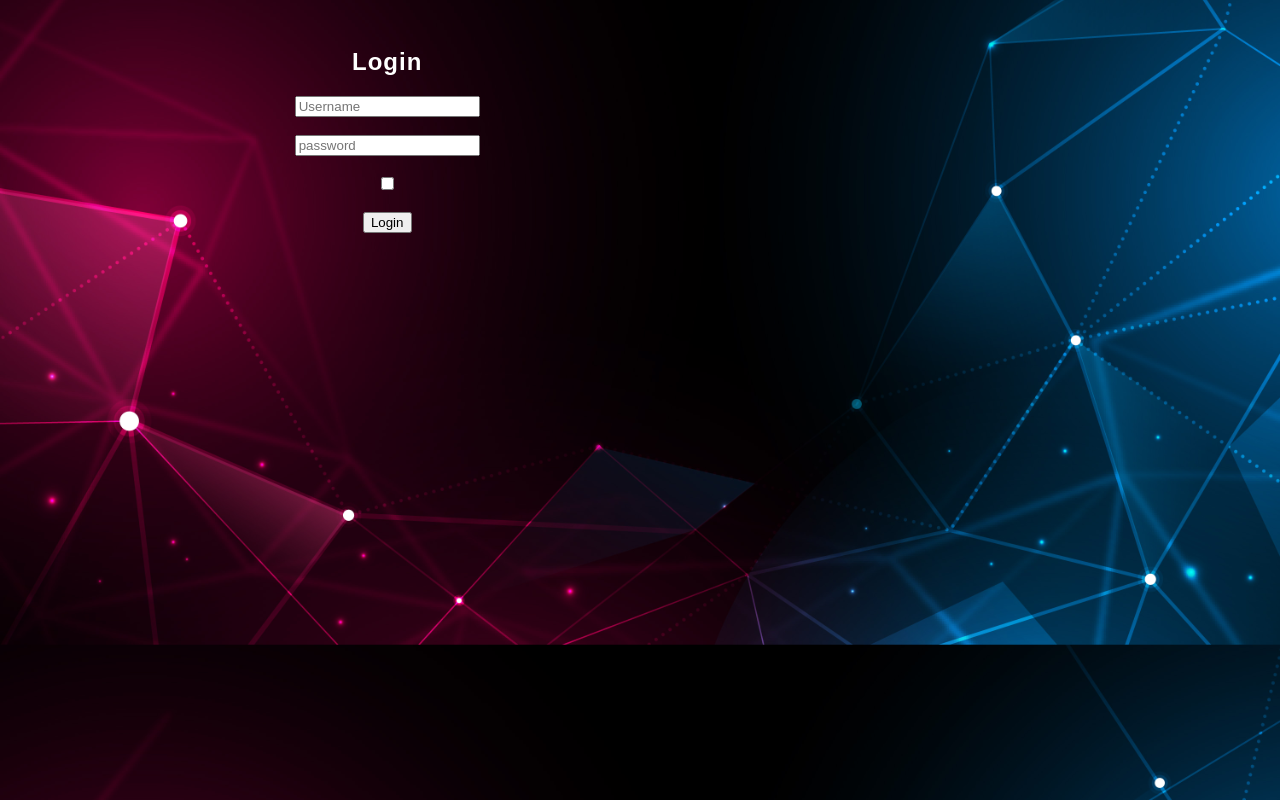
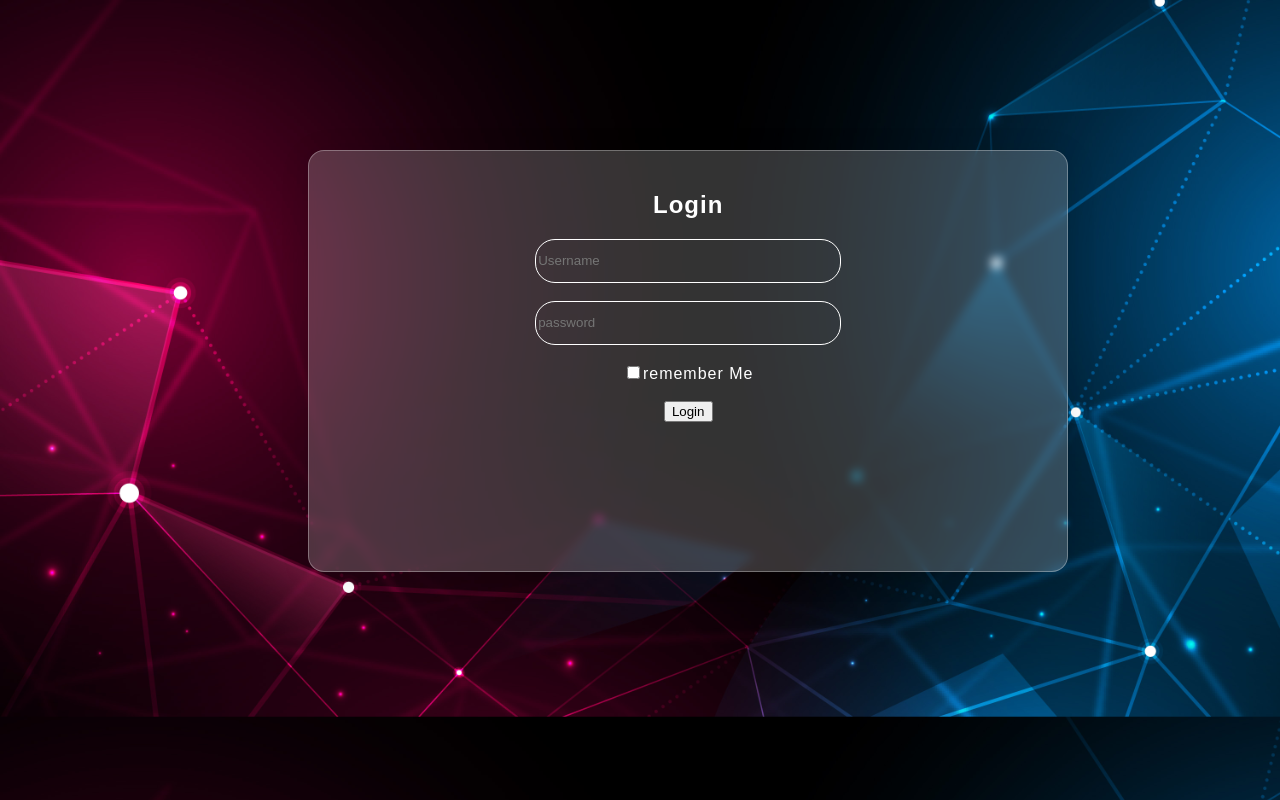
Before and after one commit to realamiit/Login-Page, a plain HTML site: page index.html in a window 1280 px wide. Drawn offline with Linux system fonts and the light colour scheme.

```diff
--- a/index.html
+++ b/index.html
@@ -11,8 +11,10 @@
         <h2>Login</h2>
         <input type="text" placeholder="Username" class="i"> <br><br>
         <input type="password" placeholder="password" class="i"> <br><br>
-        <input type="checkbox" remember Me> <br><br>
+        <input type="checkbox" >remember Me <br><br>
         <button>Login</button>
+
+
     </form>
 
 </body>
--- a/style.css
+++ b/style.css
@@ -12,5 +12,22 @@ form{
     padding-top: 20px;
     color: white;
     letter-spacing: 1px;
+     /* From https://css.glass */
+background: rgba(255, 255, 255, 0.2);
+border-radius: 16px;
+box-shadow: 0 4px 30px rgba(0, 0, 0, 0.1);
+backdrop-filter: blur(5px);
+-webkit-backdrop-filter: blur(5px);
+border: 1px solid rgba(255, 255, 255, 0.3);
+margin-left: 300px;
+margin-top: 150px;
+}
+.i{
+    width: 300px;
+    height: 40px;
+    border-radius: 20px;
+    background-color: transparent;
+    border: none;
+    border: 1px solid white;
 
 }
```
